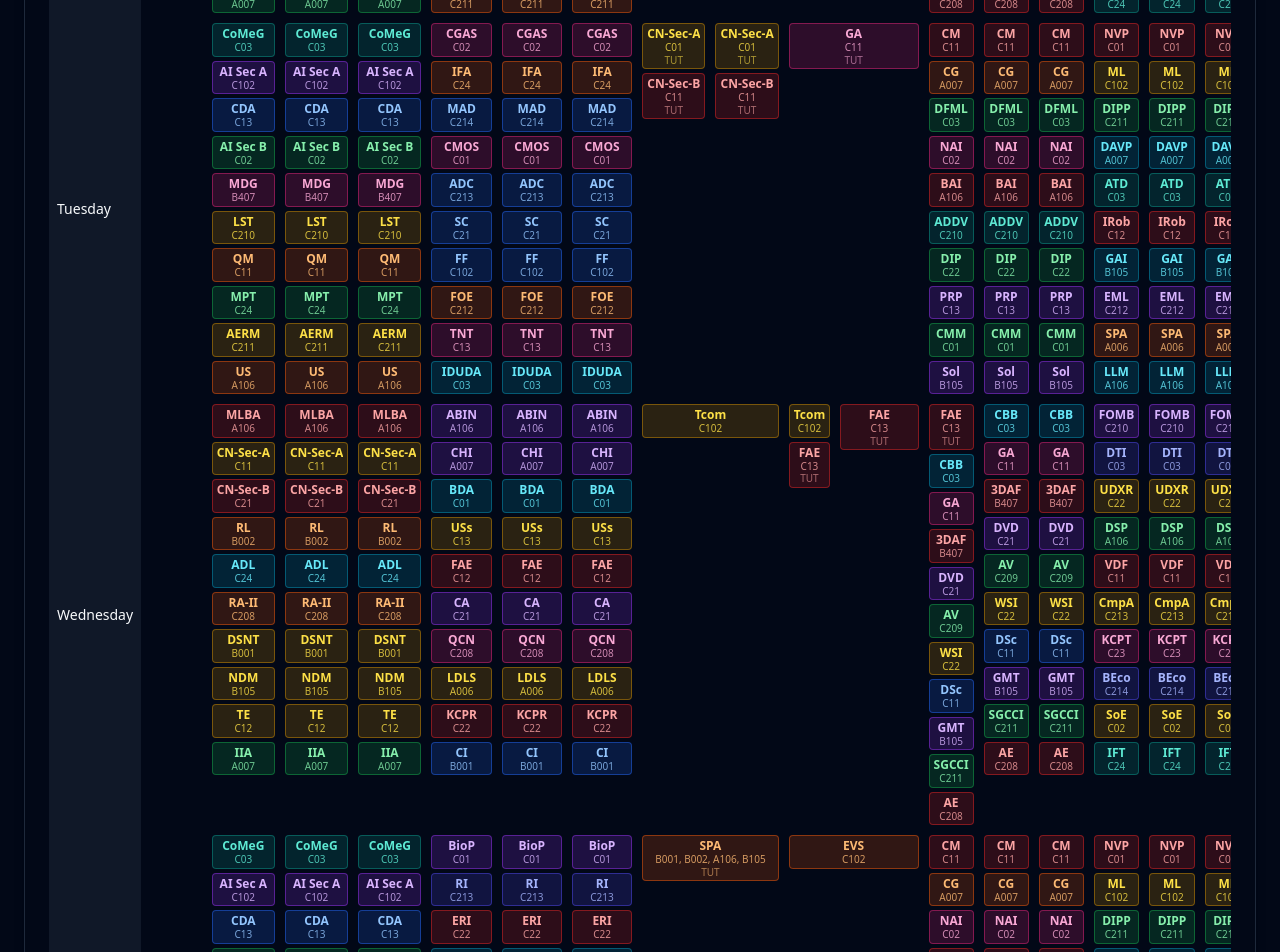
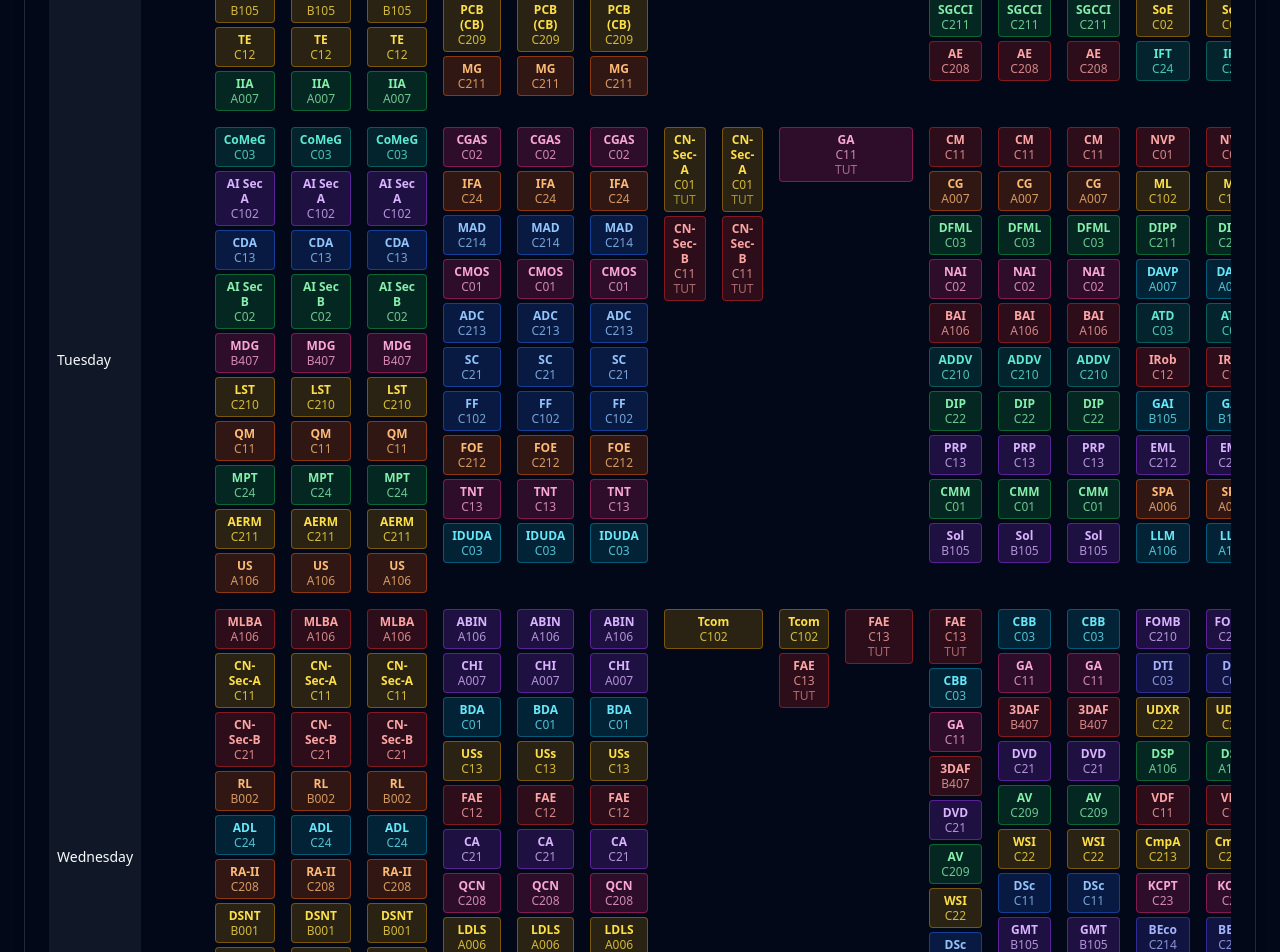
Before and after one commit to savarbhasin/college-timetable, a Next.js app: page / in a window 1280 px wide. Shown: the part 1180-2132 px from the top of the page. Built offline with nearby package versions, Linux system fonts and the light colour scheme.

Commit message:
fix: image download

```diff
--- a/components/Timetable.tsx
+++ b/components/Timetable.tsx
@@ -50,23 +50,19 @@ export default function Timetable({ selected }: Props) {
   const downloadAsImage = async () => {
     if (!timetableRef.current) return;
 
-    const tableElement = timetableRef.current.querySelector('table');
-    if (!tableElement) return;
+    try {
+      // @ts-ignore
+      const { toPng } = await import('html-to-image');
 
-    try {
-      const html2canvas = (await import('html2canvas')).default;
-      const canvas = await html2canvas(tableElement, {
+      const dataUrl = await toPng(timetableRef.current, {
         backgroundColor: '#0f172a',
-        scale: 2,
-        useCORS: true,
-        onclone: (clonedDoc) => {
-          clonedDoc.documentElement.classList.add('dark');
-        },
+        pixelRatio: 2,
+        cacheBust: true,
       });
 
       const link = document.createElement('a');
       link.download = `timetable-${new Date().toISOString().split('T')[0]}.png`;
-      link.href = canvas.toDataURL('image/png', 1.0);
+      link.href = dataUrl;
       link.click();
     } catch (error) {
       console.error('Error generating image:', error);
@@ -76,33 +72,29 @@ export default function Timetable({ selected }: Props) {
   const downloadAsPDF = async () => {
     if (!timetableRef.current) return;
 
-    const tableElement = timetableRef.current.querySelector('table');
-    if (!tableElement) return;
-
     try {
-      const html2canvas = (await import('html2canvas')).default;
+      // @ts-ignore
+      const { toPng } = await import('html-to-image');
       const jsPDF = (await import('jspdf')).jsPDF;
 
-      const canvas = await html2canvas(tableElement, {
+      const dataUrl = await toPng(timetableRef.current, {
         backgroundColor: '#0f172a',
-        scale: 2,
-        useCORS: true,
-        onclone: (clonedDoc) => {
-          clonedDoc.documentElement.classList.add('dark');
-        },
+        pixelRatio: 2,
+        cacheBust: true,
       });
 
-      const imgData = canvas.toDataURL('image/png', 1.0);
       const pdf = new jsPDF({
         orientation: 'landscape',
         unit: 'mm',
         format: 'a4',
       });
 
-      const imgWidth = 297; // A4 landscape width
-      const imgHeight = (canvas.height * imgWidth) / canvas.width;
+      // Fit width of A4 landscape (297mm)
+      const rect = timetableRef.current.getBoundingClientRect();
+      const imgWidth = 297;
+      const imgHeight = (rect.height * imgWidth) / rect.width;
 
-      pdf.addImage(imgData, 'PNG', 0, 0, imgWidth, imgHeight);
+      pdf.addImage(dataUrl, 'PNG', 0, 0, imgWidth, imgHeight);
       pdf.save(`timetable-${new Date().toISOString().split('T')[0]}.pdf`);
     } catch (error) {
       console.error('Error generating PDF:', error);
@@ -117,25 +109,25 @@ export default function Timetable({ selected }: Props) {
 
   const renderCellContent = (entries: TimetableEntry[], day: string, slot: string) => {
     if (entries.length === 0) {
-      return <div className="h-10 flex items-center justify-center text-muted-foreground text-xs"></div>;
+      return <div className="h-12 flex items-center justify-center text-muted-foreground text-xs"></div>;
     }
 
     return (
-      <div className="space-y-1 p-1 h-full min-h-10">
+      <div className="flex flex-col gap-1 p-2 h-full min-h-16">
         {entries.map(({ courseId, classroom, classType }) => (
           <div
             key={`${day}-${slot}-${courseId}`}
             className={`
               ${generateCourseColor(courseId)}
-              border rounded px-1 py-0.5 text-xs font-medium
-              transition-all hover:scale-105 h-full flex flex-col justify-center items-center text-center
-              max-w-full overflow-hidden
+              border rounded px-2 py-1 text-xs font-medium
+              transition-all hover:scale-105 flex flex-col items-center text-center
+              max-w-full
             `}
           >
-            <div className="font-semibold text-xs leading-tight truncate w-full">{courseId}</div>
-            <div className="text-[10px] opacity-80 leading-tight truncate w-full">{classroom}</div>
+            <div className="font-semibold text-xs leading-tight w-full break-words">{courseId}</div>
+            <div className="text-xs opacity-80 leading-tight w-full break-words">{classroom}</div>
             {classType !== 'class' && (
-              <div className="text-[10px] opacity-60 uppercase leading-tight truncate w-full">{classType}</div>
+              <div className="text-xs opacity-60 uppercase leading-tight w-full break-words">{classType}</div>
             )}
           </div>
         ))}
@@ -169,13 +161,13 @@ export default function Timetable({ selected }: Props) {
               <Image className="w-4 h-4" />
               <span>PNG</span>
             </button>
-            <button
+            {/* <button
               onClick={downloadAsPDF}
               className="flex items-center space-x-2 px-4 py-2 bg-primary text-primary-foreground rounded-lg hover:bg-primary/90 transition-colors text-sm font-medium"
             >
               <FileText className="w-4 h-4" />
               <span>PDF</span>
-            </button>
+            </button> */}
           </div>
         )}
       </div>
@@ -236,7 +228,7 @@ export default function Timetable({ selected }: Props) {
                   <td
                     key={`${day}-${currentSlot}`}
                     colSpan={colSpan}
-                    className="align-top"
+                    className="align-top min-h-16 p-0"
                   >
                     {renderCellContent(currentEntries, day, currentSlot)}
                   </td>
--- a/courses.json
+++ b/courses.json
@@ -59,7 +59,7 @@
   { "courseId": "KCPR", "courseName": "Kant's Critique of Pure Reason" },
   { "courseId": "KCPT", "courseName": "Key Concepts in Political Theory" },
   { "courseId": "LDLS", "courseName": "Large Deep Learning Systems" },
-  { "courseId": "LLM", "courseName": "empty for now" },
+  { "courseId": "LLM", "courseName": "Large Language Models" },
   { "courseId": "LST", "courseName": "Linear Systems Theory" },
   { "courseId": "MAD", "courseName": "Modern Algorithm Design" },
   { "courseId": "MDG", "courseName": "Motion Design and Graphics" },
@@ -83,7 +83,6 @@
   { "courseId": "RL", "courseName": "Reinforcement Learning" },
   { "courseId": "RWBM", "courseName": "Random Walk and Brownian Motion" },
   { "courseId": "SC", "courseName": "Scientific Computing" },
-  { "courseId": "Seminar Slot", "courseName": "empty for now" },
   { "courseId": "SGCCI", "courseName": "empty for now" },
   { "courseId": "SoE", "courseName": "Social Entrepreneurship" },
   { "courseId": "Sol", "courseName": "Sociology of Inequality" },
--- a/package.json
+++ b/package.json
@@ -12,6 +12,7 @@
     "react": "18.2.0",
     "react-dom": "18.2.0",
     "html2canvas": "^1.4.1",
+    "html-to-image": "^1.11.11",
     "jspdf": "^2.5.1",
     "lucide-react": "^0.344.0"
   },
```
Also changed, not shown: 1 other file (tests, documents, lock files or other folders).
